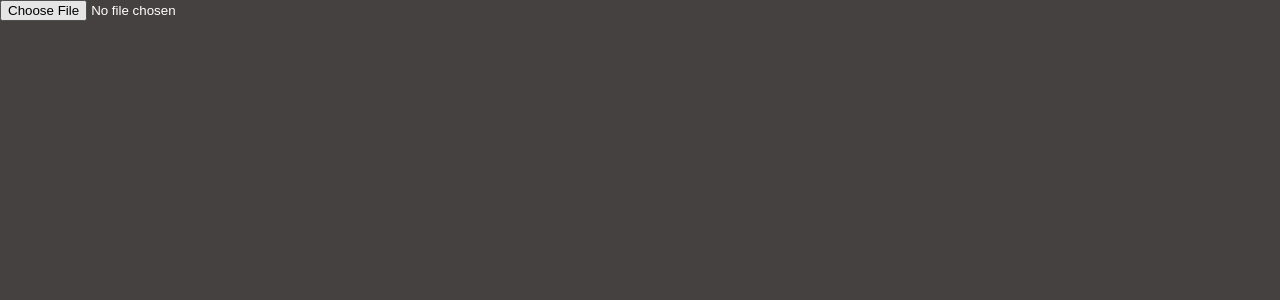
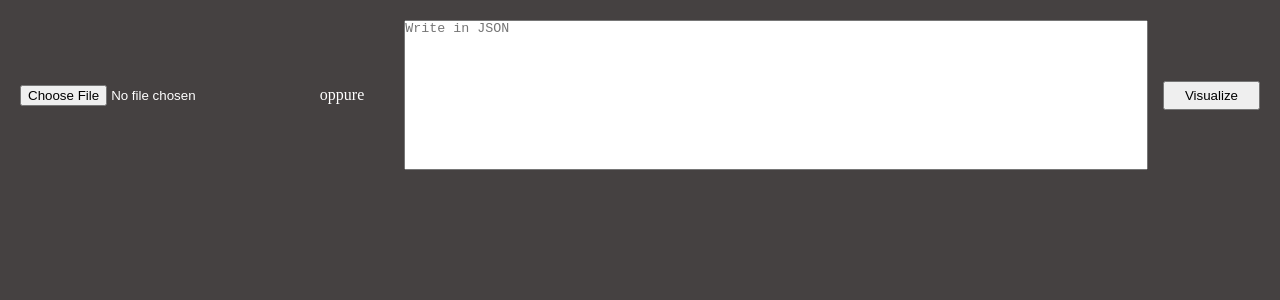
Before and after one commit to DavideDeLeonardis/Json-Visualizer, a React (Vite) app: page / in a window 1280 px wide. Shown: the top 300 px of the page. Built offline with nearby package versions, Linux system fonts and the light colour scheme.

Commit message:
add textarea insertion

```diff
--- a/src/App.tsx
+++ b/src/App.tsx
@@ -1,5 +1,5 @@
 //Libraries
-import { FC, ChangeEvent, ReactNode, useState } from 'react';
+import { FC, ChangeEvent, ReactNode, useState, useRef } from 'react';
 
 // SCSS
 import './assets/scss/index.scss';
@@ -38,7 +38,6 @@ const renderFields = (field: FieldArray | FieldObject): ReactNode => {
  * @returns ReactNode
  */
 const renderFieldValue = (fieldValue: FieldValue): ReactNode => {
-   // Render if array
    if (Array.isArray(fieldValue))
       if (
          fieldValue.every(
@@ -50,10 +49,8 @@ const renderFieldValue = (fieldValue: FieldValue): ReactNode => {
          return fieldValue.map((item, index) => (
             <ul key={index}>{renderSingleField(item)}</ul>
          ));
-   // Render if object
    else if (fieldValue && typeof fieldValue === 'object')
-      return renderFields(fieldValue);
-   // Else
+      return <ul>{renderFields(fieldValue)}</ul>;
    else
       return (
          <>
@@ -70,46 +67,73 @@ const renderFieldValue = (fieldValue: FieldValue): ReactNode => {
  * @returns ReactNode
  */
 const renderSingleField = (field: FieldValue): ReactNode => {
-   // Render if array
    if (Array.isArray(field) && field.every((item) => typeof item === 'number'))
       return field.join(', ');
-   // Render if object
    else if (field && typeof field === 'object') return renderFields(field);
-   // Else
    else return <>{field === null || field === undefined ? 'null' : field}</>;
 };
 
 const App: FC = () => {
    const [jsonData, setJsonData] = useState<FieldObject[]>([]);
+   const [textareaValue, setTextareaValue] = useState<string>('');
+   const inputRef = useRef<HTMLInputElement>(null);
 
-   // Handler for file input upload
+   // Handle and convert file input uploaded
    const handleFileUpload = (e: ChangeEvent<HTMLInputElement>): void => {
-      const file = e.target.files?.[0];
+      const file: File | undefined = e.target.files?.[0];
       if (!file) return;
 
-      const reader = new FileReader();
-      reader.onload = () => {
+      const reader: FileReader = new FileReader();
+      reader.onload = () => setJsonDataHandler(reader.result);
+      reader.readAsText(file);
+   };
+
+   // Handler for textarea insertion
+   const onTextareaValueChange = (e: ChangeEvent<HTMLTextAreaElement>): void =>
+      setTextareaValue(e.target.value);
+
+   // Visualize JSON on button click
+   const visualizeTextareaValue = (): void => {
+      setJsonDataHandler(textareaValue);
+      if (inputRef.current) inputRef.current.value = '';
+   };
+
+   // Manage json received and set json state
+   const setJsonDataHandler = (value: string | ArrayBuffer | null): void => {
       try {
-            const json = JSON.parse(reader.result as string);
+         const json = JSON.parse(value as string);
 
          if (!Array.isArray(json)) setJsonData([json]);
          else setJsonData(json);
       } catch (error) {
-            alert('Errore nella lettura del file JSON.');
+         alert('Errore nella lettura del file JSON. Usa il formato corretto.');
       }
-      };
-      reader.readAsText(file);
    };
 
    return (
+      <div className="container">
+         <div className="header">
+            <input
+               type="file"
+               ref={inputRef}
+               accept=".json"
+               onChange={handleFileUpload}
+            />
+            <span>oppure</span>
+            <textarea
+               placeholder="Write in JSON"
+               value={textareaValue}
+               onChange={onTextareaValueChange}
+            ></textarea>
+            <button onClick={visualizeTextareaValue}>Visualize</button>
+         </div>
+
          <main>
-         <input type="file" accept=".json" onChange={handleFileUpload} />
-         <div className="container">
             {jsonData.map((item, key) => (
                <ul key={key}>{renderFields(item)}</ul>
             ))}
+         </main>
       </div>
-      </main>
    );
 };
 
--- a/src/assets/config/test.json
+++ b/src/assets/config/test.json
@@ -54,7 +54,8 @@
                   "children": ["string 1", "string 2"],
                   "active": false
                }
-            ]
+            ],
+            "active": false
          },
          {
             "id": 3,
--- a/src/assets/scss/index.scss
+++ b/src/assets/scss/index.scss
@@ -1,3 +1,7 @@
+:root {
+   --field-wrap: #000000;
+}
+
 * {
    margin: 0;
    padding: 0;
@@ -6,22 +10,71 @@
 
 body {
    width: 100%;
-   height: 100vh;
    font-size: 100%;
    color: #ffffff;
    background-color: rgb(69, 65, 65);
+   scrollbar-width: none;
+}
+
+::-webkit-scrollbar {
+   display: none;
+}
+
+ul {
+   list-style-type: none;
 }
 
 .container {
-   margin: 10px 20px;
+   margin: 20px;
 
-   ul {
-      list-style-type: none;
-      margin: 20px 20px 0 20px;
+   .header {
+      display: flex;
+      align-items: center;
 
-      li {
-         border-left: 2.5px solid black;
-         padding-left: 5px;
+      input {
+         width: 300px;
+      }
+
+      span {
+         margin-right: 40px;
+      }
+
+      textarea {
+         resize: none;
+         height: 150px;
+         width: 60%;
+         margin-right: 15px;
+      }
+
+      button {
+         padding: 5px 20px;
+      }
+   }
+
+   main {
+      ul {
+         position: relative;
+         margin: 15px 0 5px 25px;
+         padding: 5px 0 4px 7.5px;
+         border-left: 2.5px solid var(--field-wrap);
+
+         li:before,
+         li:after {
+            content: '';
+            position: absolute;
+            left: 0;
+            width: 15px;
+            height: 2.5px;
+            background-color: var(--field-wrap);
+         }
+
+         li:after {
+            top: 0;
+         }
+
+         li:before {
+            bottom: 0;
+         }
       }
    }
 }
```
Lines whose indentation alone changed are shown as unchanged.
